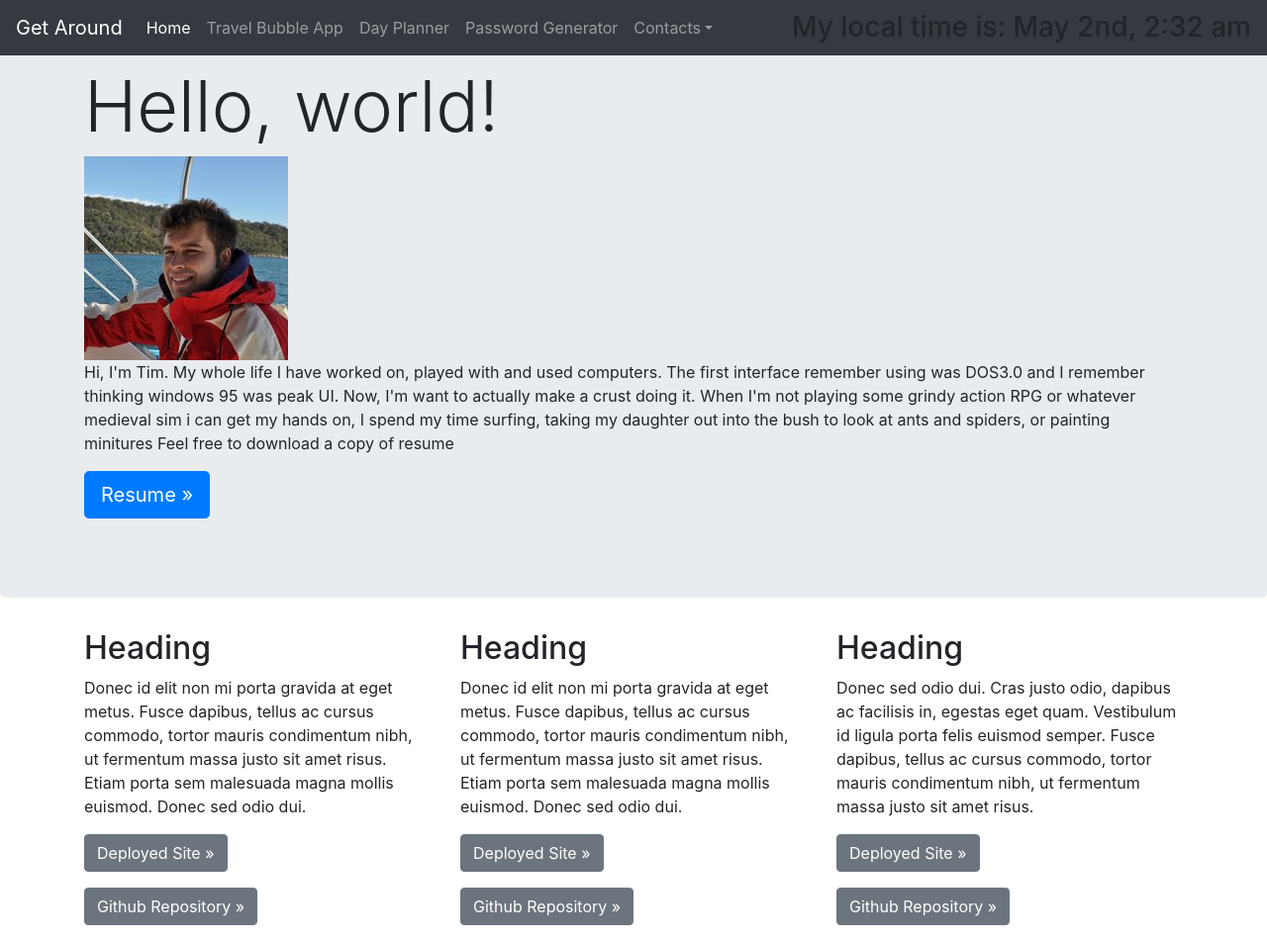
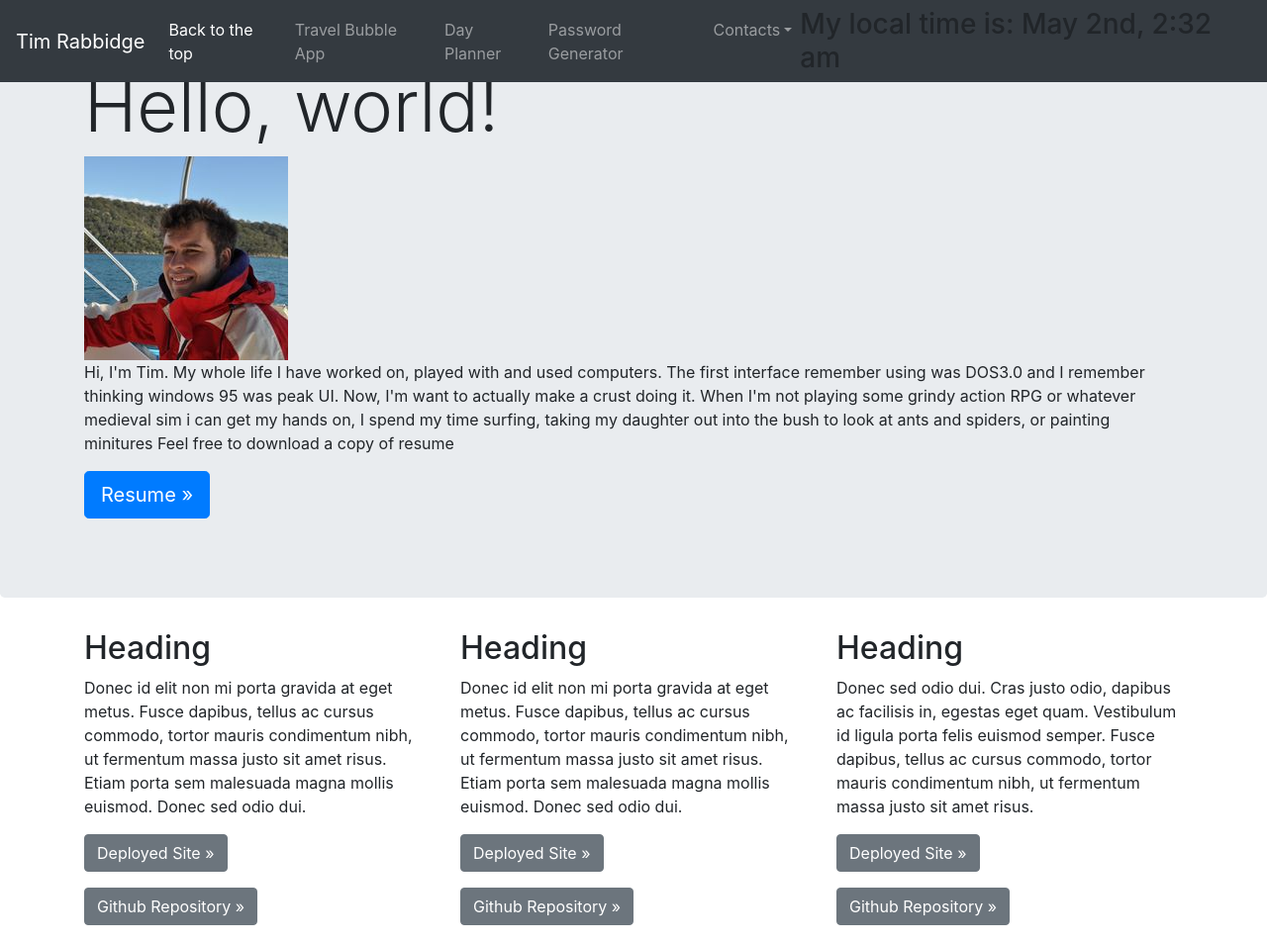
Before and after one commit to TBR2000/professional-materials, a plain HTML site: page index.html in a window 1280 px wide. Shown: the top 954 px of the page at 99% size. Drawn offline with nearby package versions, Linux system fonts and the light colour scheme.

Commit message:
more html refinements

```diff
--- a/index.html
+++ b/index.html
@@ -13,15 +13,15 @@
 </head>
 <body>
     <nav class="navbar navbar-expand-md navbar-dark fixed-top bg-dark">
-  <a class="navbar-brand" href="#">Get Around</a>
-  <button class="navbar-toggler" type="button" data-toggle="collapse" data-target="#navbarsExampleDefault" aria-controls="navbarsExampleDefault" aria-expanded="false" aria-label="Toggle navigation">
+  <a class="navbar-brand" href="#">Tim Rabbidge</a>
+  <button class="navbar-toggler" type="button" data-toggle="collapse" data-target="#navbars" aria-controls="navbars" aria-expanded="false" aria-label="Toggle navigation">
     <span class="navbar-toggler-icon"></span>
   </button>
 
-  <div class="collapse navbar-collapse" id="navbarsExampleDefault">
+  <div class="collapse navbar-collapse" id="navbars">
     <ul class="navbar-nav mr-auto">
       <li class="nav-item active">
-        <a class="nav-link" href="#">Home <span class="sr-only">(current)</span></a>
+        <a class="nav-link" href="#">Back to the top <span class="sr-only">(current)</span></a>
       </li>
       <li class="nav-item">
         <a class="nav-link" href="#app">Travel Bubble App</a>
@@ -93,8 +93,9 @@
   <p>© Company 2017-2020</p>
 </footer>
 <link rel="stylesheet" href="https://cdnjs.cloudflare.com/ajax/libs/twitter-bootstrap/4.5.0/css/bootstrap.min.css">
+<script src="https://cdnjs.cloudflare.com/ajax/libs/jquery/3.5.1/jquery.slim.min.js"></script>
+<script src= 'https://cdn.jsdelivr.net/npm/bootstrap@4.5.0/dist/js/bootstrap.bundle.min.js'></script>
 <script type="text/javascript" src="https://cdnjs.cloudflare.com/ajax/libs/moment.js/2.27.0/moment.min.js"></script>
-<script src="https://cdnjs.cloudflare.com/ajax/libs/jquery/3.5.1/jquery.slim.min.js"></script>
 <script src="https://cdnjs.cloudflare.com/ajax/libs/popper.js/1.16.1/umd/popper.min.js"></script>
 <script src="./assets/script.js"></script>
 </body>
```
